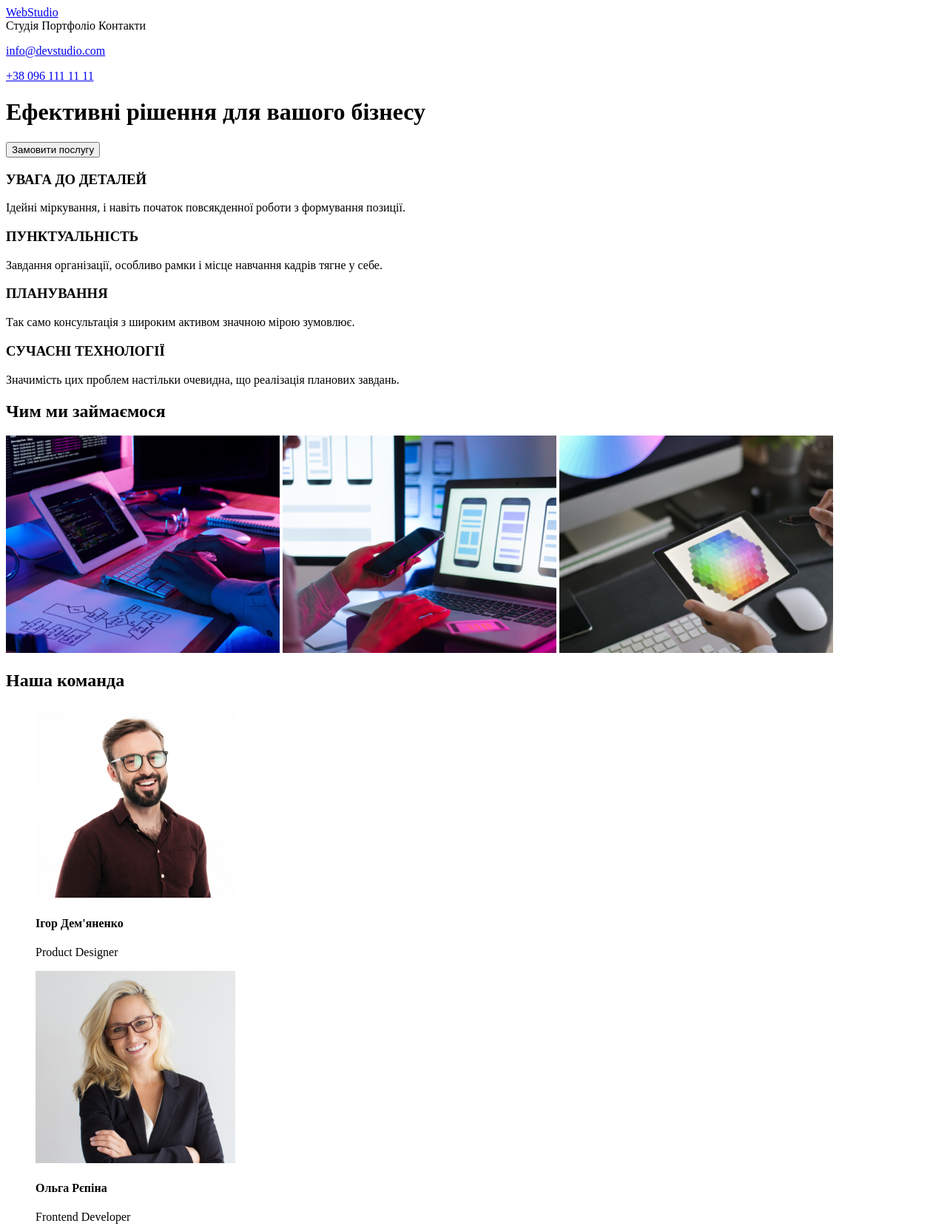
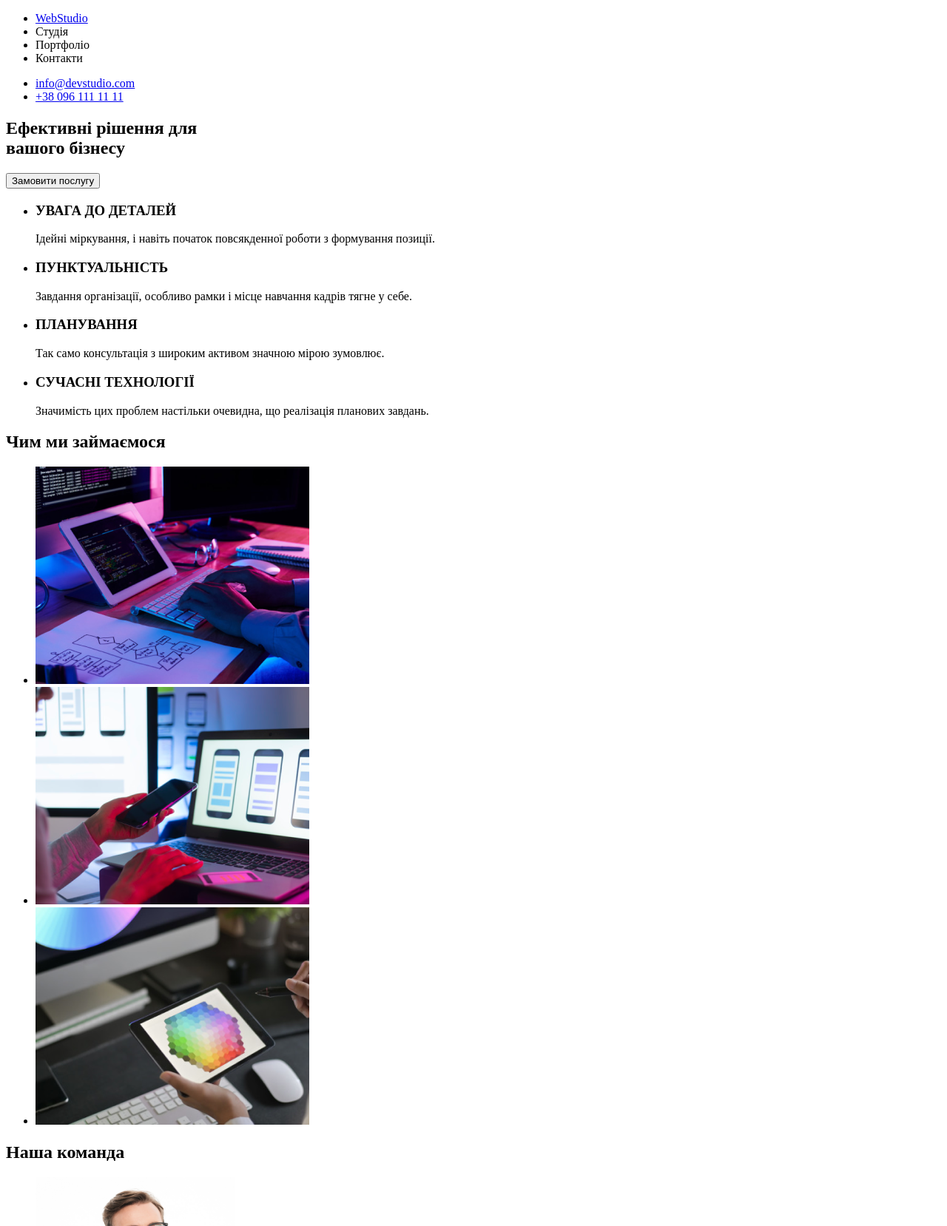
Before and after one commit to Kap-Kate/goit-markup-hw-01, a plain HTML site: page index.html in a window 1280 px wide. Shown: the top 1658 px of the page at 74% size. Drawn offline with Linux system fonts and the light colour scheme.

Commit message:
update index.html

```diff
--- a/index.html
+++ b/index.html
@@ -1,5 +1,5 @@
 <!DOCTYPE html>
-<html lang="en">
+<html lang="uk">
 <head>
     <meta charset="UTF-8">
     <meta http-equiv="X-UA-Compatible" content="IE=edge">
@@ -8,86 +8,95 @@
 </head>
 <body>
    <!--header-->
-   <div>
      <header>
-      <a href="WebStudio">WebStudio</a>
-      <nav>Студія Портфоліо Контакти</nav>
+      <nav>
+        <ul>
+          <li><a href="WebStudio">WebStudio</a></li>
+          <li>Студія</li>
+          <li>Портфоліо</li>
+          <li>Контакти</li>
+        </ul>
+      </nav>
+      <ul>
+        <li><a href="mailto:info@devstudio.com">info@devstudio.com</a></li>
+        <li><a href="tel:+380961111111">+38 096 111 11 11</a></li>
+      </ul>
     </header>
-   </div>
-   <!--Contacts 01-->
-   <div>
-     <p>
-       <span>
-        <a href="mailto:info@devstudio.com">info@devstudio.com</a>
-       </span>
-     </p>
-      <p><span>
-        <a href="tel:+380961111111">+38 096 111 11 11</a>
-      </span></p>
-   </div>
    <!--main-->
    <main>
-     <h1>Ефективні рішення для вашого бізнесу</h1>
+      <section>
+        <h1>Ефективні рішення для <br> вашого бізнесу</h1>
         <button>Замовити послугу</button>
-   </main>
+      </section>
       <!--features-->
-   <div>
+      <section>
+        <ul>
+          <li>
             <h3>УВАГА ДО ДЕТАЛЕЙ</h3>
             <p>
               Ідейні міркування, і навіть початок повсякденної роботи з формування позиції.
             </p>
+          </li>
+          <li>
             <h3>ПУНКТУАЛЬНІСТЬ</h3>
             <p>
               Завдання організації, особливо рамки і місце навчання кадрів тягне у себе.
             </p>
+          </li>
+          <li>
             <h3>ПЛАНУВАННЯ</h3>
             <p>
               Так само консультація з широким активом значною мірою зумовлює.
             </p>
+          </li>
+          <li>
             <h3>СУЧАСНІ ТЕХНОЛОГІЇ</h3>
             <p>
               Значимість цих проблем настільки очевидна, що реалізація планових завдань.
             </p>
-   </div>
+          </li>
+        </ul>
+      </section>
       <!--What we do-->
+      <section>
         <h2>Чим ми займаємося</h2>
-   <aside>
-    <img src="img/box1.png" alt="image1" width="370">
-    <img src="img/box2.png" alt="image2" width="370">
-    <img src="img/box3.png" alt="image3" width="370">
-   </aside>
+        <ul>
+          <li><img src="img/box1.png" alt="programer-working-at-his-desk-office" width="370"></li>
+          <li><img src="img/box2.png" alt="designers-are-developing-mobile-application" width="370"></li>
+          <li><img src="img/box3.png" alt="web-design-with-working-colour-selection-graphic-tablet" width="370"></li>
+        </ul>
+      </section>
       <!--Our team-->
+      <section>
         <h2>Наша команда</h2>
-   <aside>
-    <figure>
-      <img src="img/img.jpg" alt="photo1" width="270">
-      <figcaption>
+        <ul>
+          <li>
+            <img src="img/img.jpg" alt="Product Designer" width="270">
             <h4>Ігор Дем'яненко</h4>
             <p>Product Designer</p>
-      </figcaption>
-    </figure>
-    <figure>
-      <img src="img/img-2.jpg" alt="photo2" width="270">
-      <figcaption>
+          </li>
+          <li>
+            <img src="img/img-2.jpg" alt="Frontend Developer" width="270">
             <h4>Ольга Рєпіна</h4>
             <p>Frontend Developer</p>
-      </figcaption>
-    </figure>
-    <figure>
-      <img src="img/img-3.jpg" alt="photo3" width="270">
-        <figcaption>
+          </li>
+          <li>
+            <img src="img/img-3.jpg" alt="Marketing" width="270">
             <h4>Микола Тарасов</h4>
             <p>Marketing</p>
-        </figcaption>
-    </figure>
-    <figure>
-      <img src="img/img-4.jpg" alt="photo4" width="270">
-      <figcaption>
+          </li>
+          <li>
+            <img src="img/img-4.jpg" alt="UI Designer" width="270">
             <h4>Михайло Єрмаков</h4>
             <p>UI Designer</p>
-      </figcaption>
-    </figure>
-    </aside>
+          </li>
+        </ul>
+      </section>
+   </main>
+
+
+
+
    <!--footer-->
     <footer>
       <h3><a href="WebStudio">WebStudio</a></h3>
```
Lines whose indentation alone changed are shown as unchanged.
